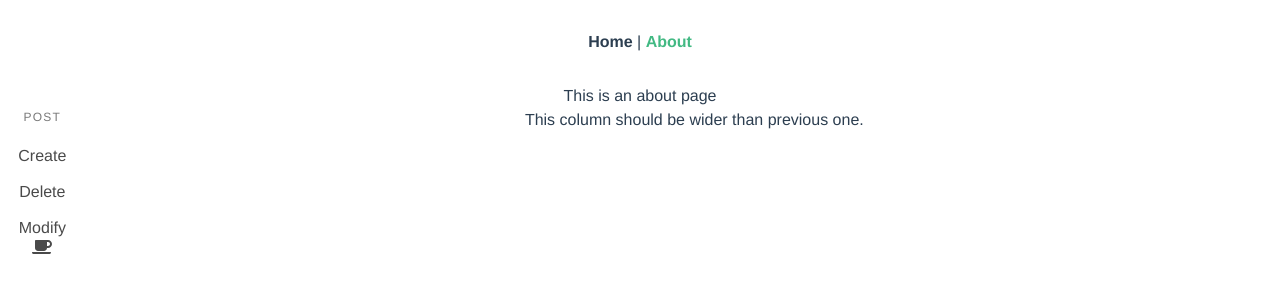
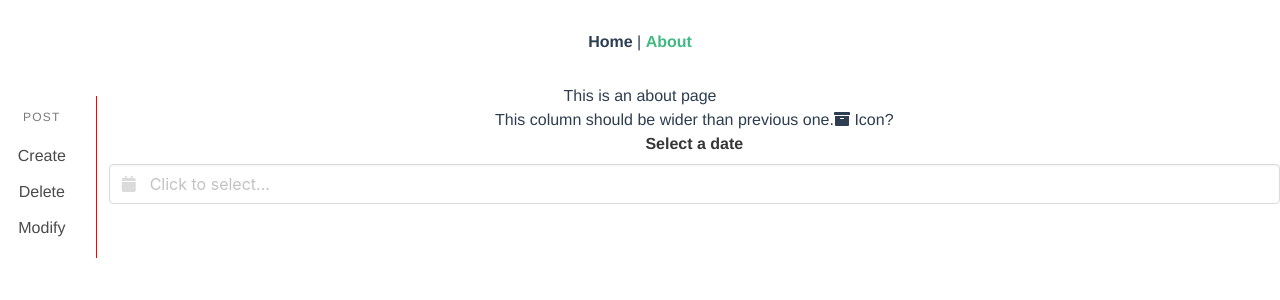
Before and after one commit to dmytro-bilokha/nibee, a Vue app in the folder admin-frontend/: page /#/about in a window 1280 px wide. Shown: the top 300 px of the page. Built offline with nearby package versions, Linux system fonts and the light colour scheme.

Commit message:
Introduced Buefy components set

```diff
--- a/admin-frontend/src/assets/styles.scss
+++ b/admin-frontend/src/assets/styles.scss
@@ -1,30 +1,7 @@
 @charset 'utf-8';
 
-//TODO: customize bulma styles
-/*
-$base03:    #002b36;
-$base02:    #073642;
-$base01:    #586e75;
-$base00:    #657b83;
-$base0:     #839496;
-$base1:     #93a1a1;
-$base2:     #eee8d5;
-$base3:     #fdf6e3;
-$yellow:    #b58900;
-$orange:    #cb4b16;
-$red:       #dc322f;
-$magenta:   #d33682;
-$violet:    #6c71c4;
-$blue:      #268bd2;
-$cyan:      #2aa198;
-$green:     #859900;
+@import '../../node_modules/@fortawesome/fontawesome-free/css/all.css';
 
-$body-background-color: $base3;
-$body-color: $base00;
-$hr-background-color: $base3;
-$strong-color: $base01;
-$text: $base00;
-$text-strong: $base01;
-*/
-
-@import '../../node_modules/bulma/bulma.sass';
+.right-line {
+  border-right: 1px solid red;
+}
--- a/admin-frontend/src/main.js
+++ b/admin-frontend/src/main.js
@@ -1,14 +1,14 @@
 import Vue from 'vue';
-import { library } from '@fortawesome/fontawesome-svg-core';
-import { faCoffee } from '@fortawesome/free-solid-svg-icons';
-import { FontAwesomeIcon } from '@fortawesome/vue-fontawesome';
+import Buefy from 'buefy';
+import 'buefy/dist/buefy.css';
 import './assets/styles.scss';
 import App from './App.vue';
 import router from './router';
 import store from './store';
 
-library.add(faCoffee);
-Vue.component('font-awesome-icon', FontAwesomeIcon);
+Vue.use(Buefy, {
+  defaultIconPack: 'fas'
+});
 Vue.config.productionTip = false;
 new Vue({
   router,
--- a/admin-frontend/src/views/About.vue
+++ b/admin-frontend/src/views/About.vue
@@ -2,7 +2,7 @@
   <div class="about">
     <h1>This is an about page</h1>
     <div class="columns">
-      <div class="column is-1 is-pulled-left">
+      <div class="column is-1 is-pulled-left right-line">
         <aside class="menu">
           <p class="menu-label">
             Post
@@ -10,12 +10,18 @@
           <ul class="menu-list">
             <li><a>Create</a></li>
             <li><a>Delete</a></li>
-            <li><a>Modify <font-awesome-icon icon="coffee" /></a></li>
+            <li><a>Modify</a></li>
           </ul>
         </aside>
       </div>
       <div class="column">
-        This column should be wider than previous one.
+        This column should be wider than previous one.<i class="fas fa-archive"></i> Icon?
+        <b-field label="Select a date">
+          <b-datepicker
+            placeholder="Click to select..."
+            icon="calendar">
+          </b-datepicker>
+        </b-field>
       </div>
     </div>
   </div>
```
Also changed, not shown: admin-frontend/package.json (+15 -17 lines), 1 other file (tests, documents, lock files or other folders).
